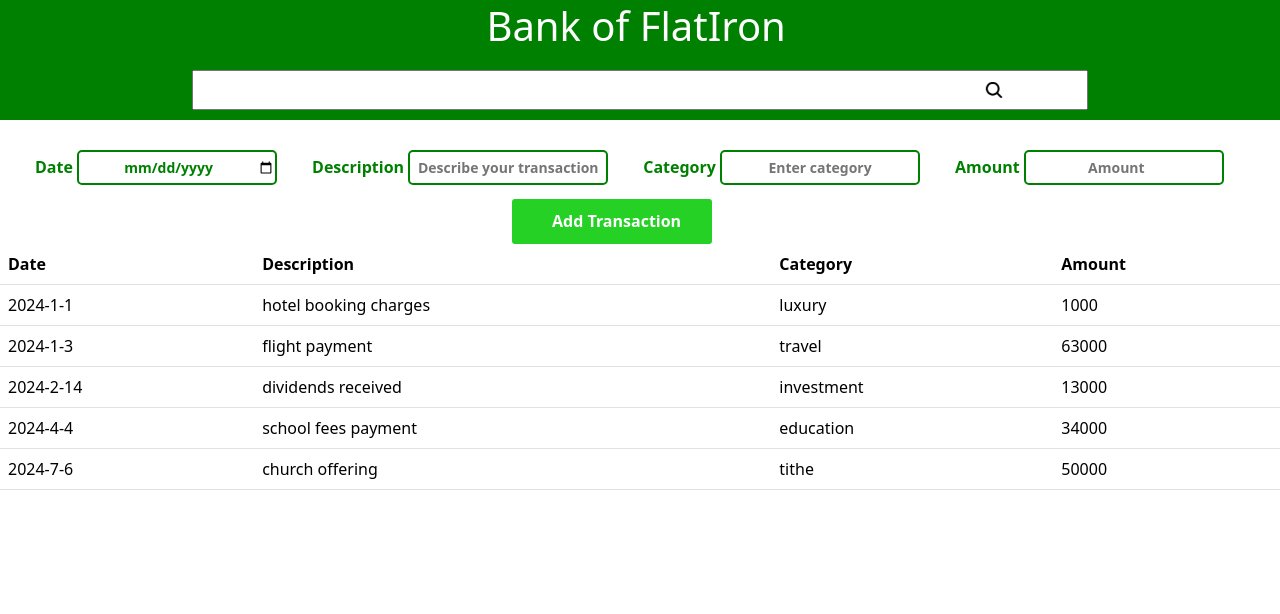
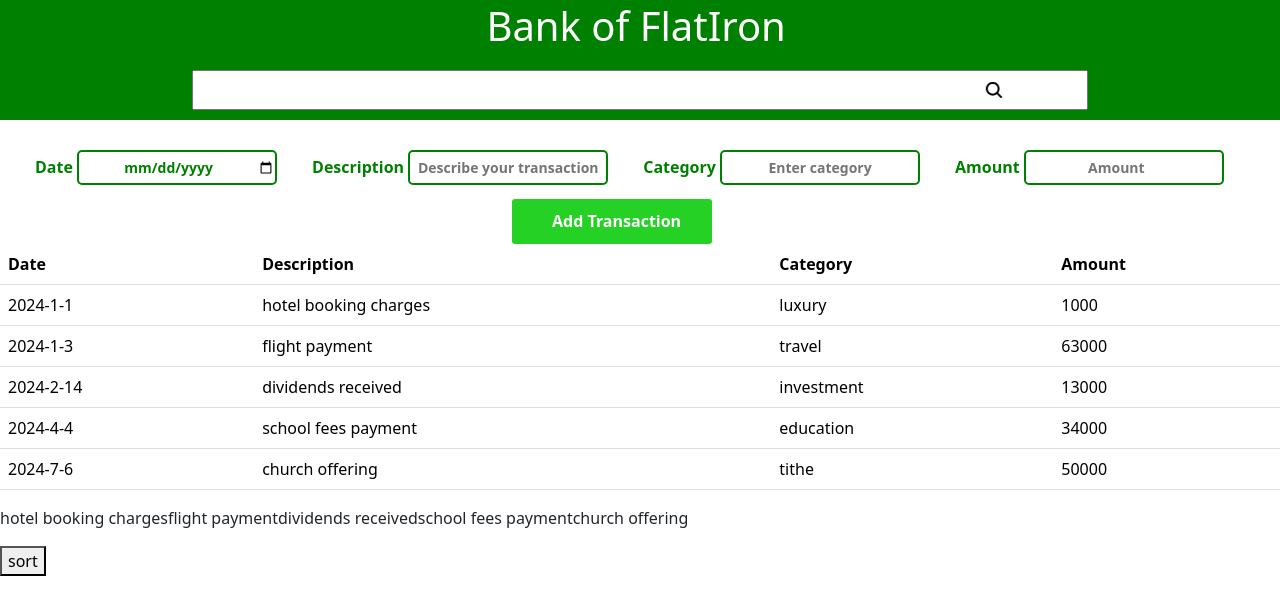
Before and after one commit to One-G-Row/flatiron-codechallenge-phase2, a React (Create React App) app: page / in a window 1280 px wide. Shown: the top 614 px of the page. Built offline with nearby package versions, Linux system fonts and the light colour scheme.

Commit message:
getting description and categories data

```diff
--- a/src/components/Sort.js
+++ b/src/components/Sort.js
@@ -1,8 +1,21 @@
-import React,{useState} from "react"
-function Sort({userData}){
-const [sortedData, setSortedData] = useState([])
-function sortAlphabetically(){
+import React, { useState } from "react";
+import detailsData from "../transactions";
+function Sort({ userData }) {
 
+const getDescription = detailsData.map(data =>{
+    return data.description
+  })
+
+  const getCategories = detailsData.map(data =>{
+    return data.categories
+  })
+
+  return (
+    <div>
+        <p>{getCategories}</p>
+        <p>{getDescription}</p>
+      <button className="sort">sort</button>
+    </div>
+  );
 }
-}
-export default Sort
+export default Sort;
```
